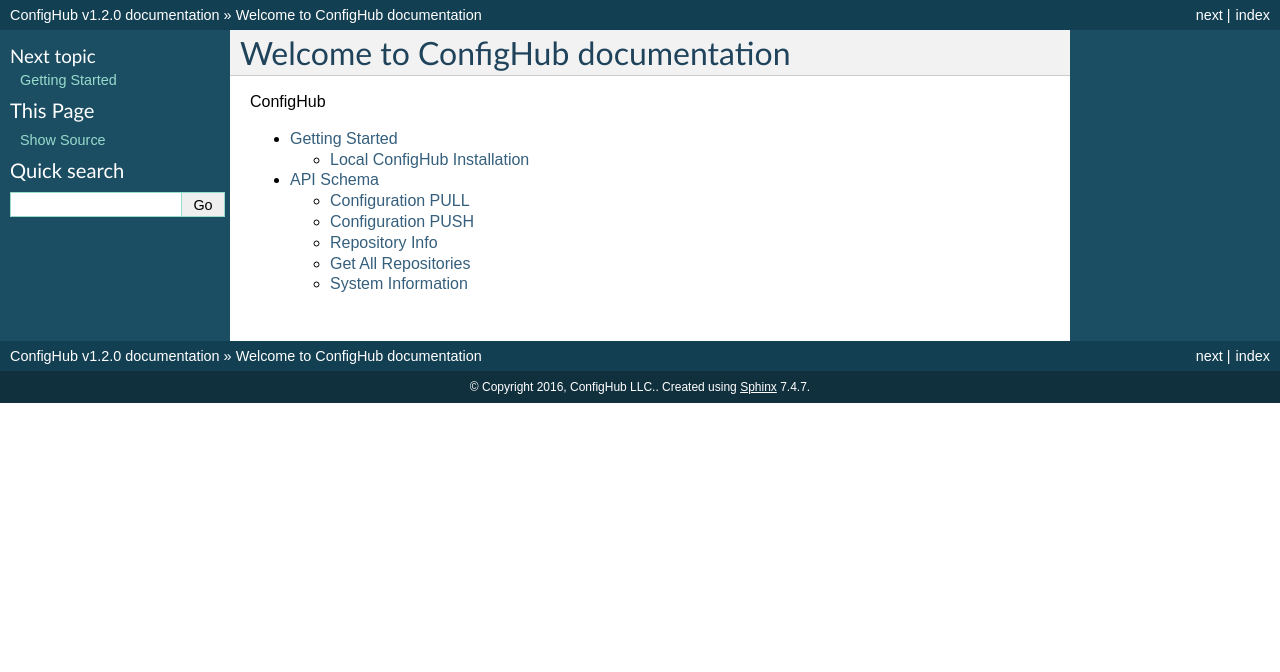
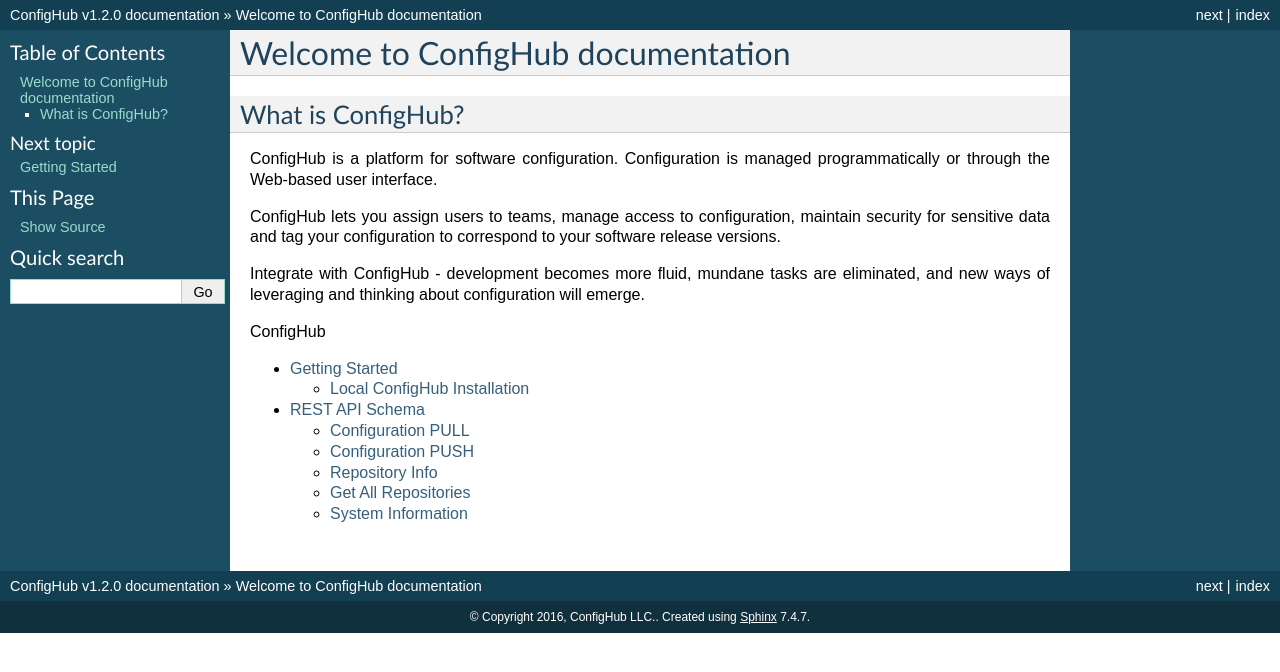
Before and after one commit to ConfigHubPub/Docs, a Sphinx documentation site: the page built from documentation/index.rst, in a window 1280 px wide. Shown: the top 672 px of the page. Built offline with Sphinx 7.4.7, drawn with Linux system fonts in a browser that asks for light colours.

```diff
--- a/documentation/index.rst
+++ b/documentation/index.rst
@@ -6,6 +6,17 @@
 Welcome to ConfigHub documentation
 ==================================
 
+What is ConfigHub?
+~~~~~~~~~~~~~~~~~~
+
+ConfigHub is a platform for software configuration.  Configuration is managed
+programmatically or through the Web-based user interface.
+
+ConfigHub lets you assign users to teams, manage access to configuration, maintain security for sensitive
+data and tag your configuration to correspond to your software release versions.
+
+Integrate with ConfigHub - development becomes more fluid, mundane tasks are eliminated, and new ways of
+leveraging and thinking about configuration will emerge.
 
 
 .. toctree::
```
Also changed, not shown: documentation/pages/schema.rst (+5 -4 lines).
